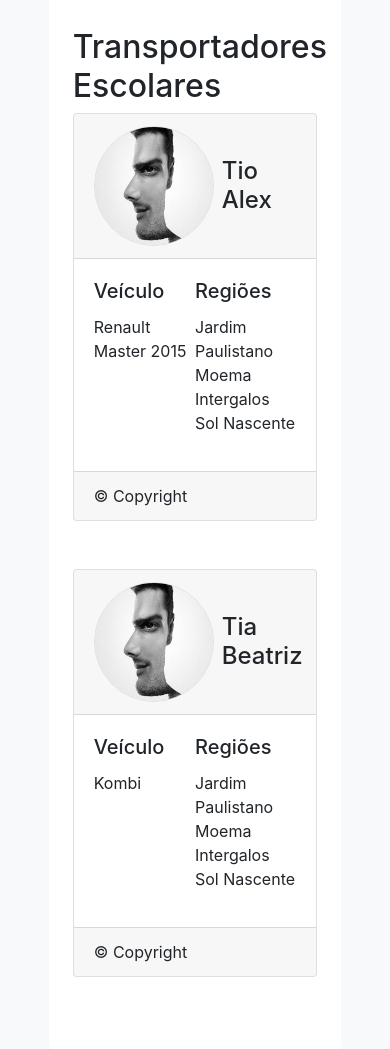
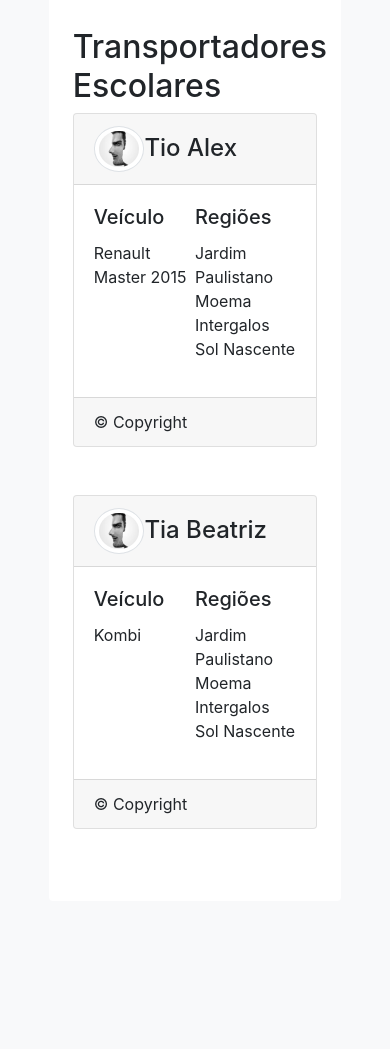
Before and after one commit to alexpls2021/tranporte_uniescolar, a Flask app: page / in a window 390 px wide. Shown: the part 870-1919 px from the top of the page. After the commit the page ends 1699 px from the top, so only its background shows below. Run offline with Flask 2, Linux system fonts and the light colour scheme.

Commit message:
img logo responsive

```diff
--- a/templates/index.html
+++ b/templates/index.html
@@ -93,11 +93,13 @@
                         <section id="find_driver" class="p-4">
                             <h2>Transportadores Escolares</h2>
 
-                            <div class="card-columns">
+                            <div class="card-deck">
                                 <div class="card mb-5">
                                     <div class="card-header">
                                         <div class="media">
-                                            <img class="rounded-circle border align-self-center mr-2" src="../static/img/perfil.png" alt="" style="width: 120px; height: 120px;">
+                                            <div class="h-25 w-25">
+                                                <img class="rounded-circle d-sm-none d-md-block img-fluid img-thumbnail align-self-center mr-2" src="../static/img/perfil.png" alt="">
+                                            </div>
                                             <div class="media-body my-auto">
                                                 <h4 class="m-auto">Tio Alex </h4>
                                             </div>
@@ -129,7 +131,9 @@
                                 <div class="card mb-5">
                                     <div class="card-header">
                                         <div class="media">
-                                            <img class="rounded-circle border align-self-center mr-2" src="../static/img/perfil.png" alt="" style="width: 120px; height: 120px;">
+                                            <div class="w-25 h-25">
+                                                <img class="rounded-circle d-sm-none d-md-block img-fluid img-thumbnail border align-self-center mr-2" src="../static/img/perfil.png" alt="">
+                                            </div>
                                             <div class="media-body my-auto">
                                                 <h4 class="m-auto">Tia Beatriz</h4>
                                             </div>
```
